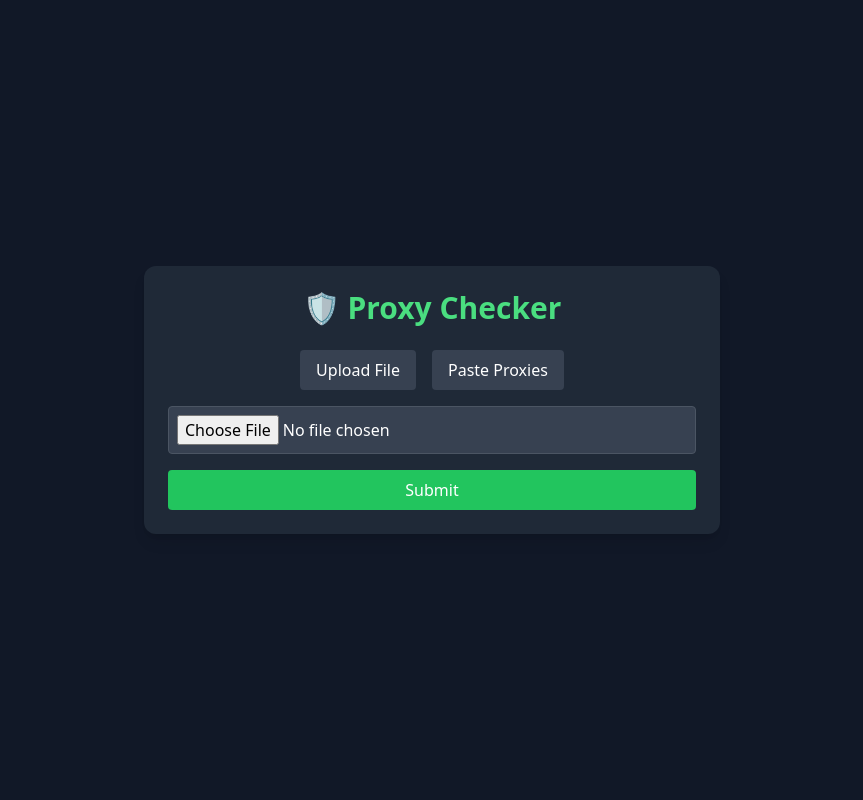
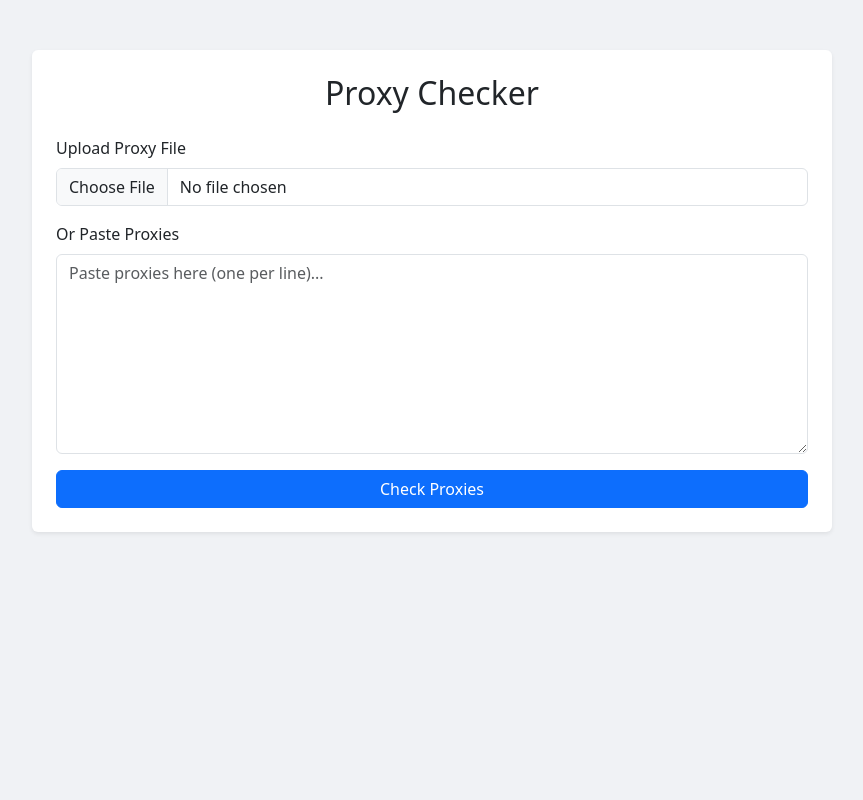
Before and after one commit to elishakip1/proxy-checker-app, a Flask app: page / in a window 1280 px wide. Shown: the whole page, without its empty margins (208-1071 px from the left). Run offline with Flask 3, Linux system fonts and the light colour scheme; some libraries are stand-ins or nearby versions.

Commit message:
UI redesign and feedback messaging

```diff
--- a/app.py
+++ b/app.py
@@ -7,7 +7,6 @@ from concurrent.futures import ThreadPoolExecutor, as_completed
 
 app = Flask(__name__)
 
-PROXY_FILE = r"C:\Users\elish\Downloads\1000 WA.txt"  # Path to your proxy file
 GOOD_PROXIES_FILE = "zero_score_proxies.txt"
 MAX_WORKERS = 30
 MAX_ATTEMPTS = 3
@@ -68,31 +67,38 @@ def triple_check_proxy(proxy_line):
 @app.route("/", methods=["GET", "POST"])
 def index():
     results = []
+    message = ""
     if request.method == "POST":
-        if 'proxyfile' in request.files:
-            # File upload handling
+        proxies = []
+
+        if 'proxyfile' in request.files and request.files['proxyfile'].filename:
             file = request.files['proxyfile']
             proxies = file.read().decode("utf-8").strip().splitlines()
+            message = "Checking uploaded proxy file..."
         elif 'proxytext' in request.form:
-            # Paste proxies handling
             proxytext = request.form.get("proxytext", "")
             proxies = proxytext.strip().splitlines()
+            message = "Checking pasted proxies..."
 
-        # Process proxies
-        with ThreadPoolExecutor(max_workers=MAX_WORKERS) as executor:
-            futures = [executor.submit(triple_check_proxy, proxy) for proxy in proxies]
-            for future in as_completed(futures):
-                result = future.result()
-                if result:
-                    results.append(result)
+        if proxies:
+            with ThreadPoolExecutor(max_workers=MAX_WORKERS) as executor:
+                futures = [executor.submit(triple_check_proxy, proxy) for proxy in proxies]
+                for future in as_completed(futures):
+                    result = future.result()
+                    if result:
+                        results.append(result)
 
-        # Save to file if any good proxies are found
-        if results:
-            with open(GOOD_PROXIES_FILE, "w") as out:
-                for proxy in results:
-                    out.write(proxy + "\n")
+            if results:
+                with open(GOOD_PROXIES_FILE, "w") as out:
+                    for proxy in results:
+                        out.write(proxy + "\n")
+                message = f"✅ {len(results)} good proxies found."
+            else:
+                message = "⚠️ No good proxies found."
+        else:
+            message = "⚠️ No proxies provided."
 
-    return render_template("index.html", results=results)
+    return render_template("index.html", results=results, message=message)
 
 
 @app.route("/paste", methods=["GET", "POST"])
--- a/templates/index.html
+++ b/templates/index.html
@@ -3,40 +3,51 @@
 <head>
     <meta charset="UTF-8">
     <title>Proxy Checker</title>
-  <meta name="viewport" content="width=device-width, initial-scale=1.0">
-  <script src="https://cdn.tailwindcss.com"></script>
+    <link href="https://cdn.jsdelivr.net/npm/bootstrap@5.3.3/dist/css/bootstrap.min.css" rel="stylesheet">
+    <style>
+        body {
+            background-color: #f0f2f5;
+        }
+        .container {
+            margin-top: 50px;
+            max-width: 800px;
+        }
+        .textarea-box {
+            height: 200px;
+        }
+    </style>
 </head>
-<body class="bg-gray-900 text-white min-h-screen flex items-center justify-center p-4">
-  <div class="w-full max-w-xl bg-gray-800 rounded-xl shadow-lg p-6">
-    <h1 class="text-3xl font-bold text-center mb-6 text-green-400">🛡️ Proxy Checker</h1>
+<body>
+    <div class="container bg-white p-4 rounded shadow-sm">
+        <h2 class="mb-4 text-center">Proxy Checker</h2>
 
-    <div class="flex justify-center mb-4 space-x-4">
-      <button onclick="showTab('upload')" class="tab-btn bg-gray-700 hover:bg-gray-600 px-4 py-2 rounded">Upload File</button>
-      <button onclick="showTab('paste')" class="tab-btn bg-gray-700 hover:bg-gray-600 px-4 py-2 rounded">Paste Proxies</button>
+        {% if message %}
+        <div class="alert alert-info">{{ message }}</div>
+        {% endif %}
+
+        <form method="POST" enctype="multipart/form-data">
+            <div class="mb-3">
+                <label for="proxyfile" class="form-label">Upload Proxy File</label>
+                <input type="file" class="form-control" name="proxyfile">
             </div>
 
-    <!-- Upload Tab -->
-    <div id="upload" class="tab-content">
-      <form action="/" method="post" enctype="multipart/form-data" class="space-y-4">
-        <input type="file" name="proxyfile" accept=".txt" required class="w-full p-2 rounded bg-gray-700 border border-gray-600">
-        <button type="submit" class="w-full bg-green-500 hover:bg-green-600 text-white py-2 rounded">Submit</button>
-      </form>
+            <div class="mb-3">
+                <label for="proxytext" class="form-label">Or Paste Proxies</label>
+                <textarea name="proxytext" class="form-control textarea-box" placeholder="Paste proxies here (one per line)..."></textarea>
             </div>
 
-    <!-- Paste Tab -->
-    <div id="paste" class="tab-content hidden">
-      <form action="/paste" method="post" class="space-y-4">
-        <textarea name="proxytext" rows="10" placeholder="Paste proxies here..." required class="w-full p-2 rounded bg-gray-700 border border-gray-600"></textarea>
-        <button type="submit" class="w-full bg-green-500 hover:bg-green-600 text-white py-2 rounded">Submit</button>
+            <button type="submit" class="btn btn-primary w-100">Check Proxies</button>
         </form>
+
+        {% if results %}
+        <hr>
+        <h5 class="mt-4">✅ Good Proxies (Fraud Score 0)</h5>
+        <ul class="list-group mt-2">
+            {% for proxy in results %}
+            <li class="list-group-item">{{ proxy }}</li>
+            {% endfor %}
+        </ul>
+        {% endif %}
     </div>
-  </div>
-
-  <script>
-    function showTab(id) {
-      document.querySelectorAll('.tab-content').forEach(el => el.classList.add('hidden'));
-      document.getElementById(id).classList.remove('hidden');
-    }
-  </script>
 </body>
 </html>
```
Lines whose indentation alone changed are shown as unchanged.
